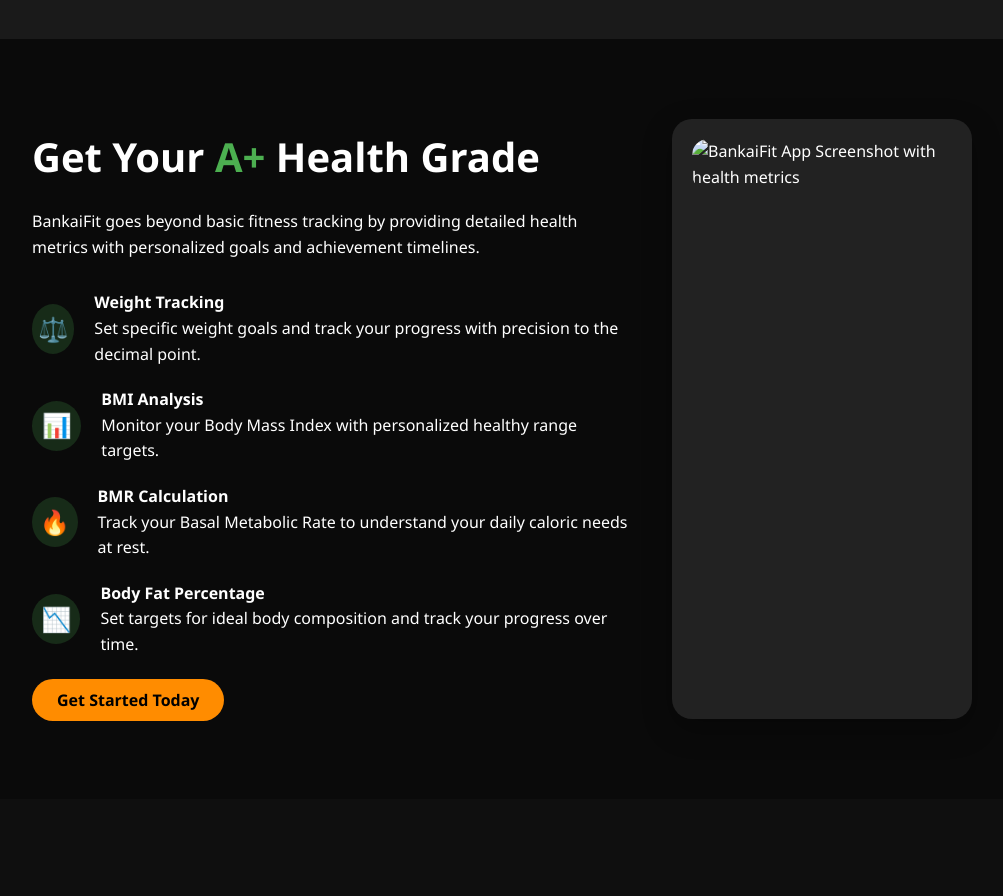
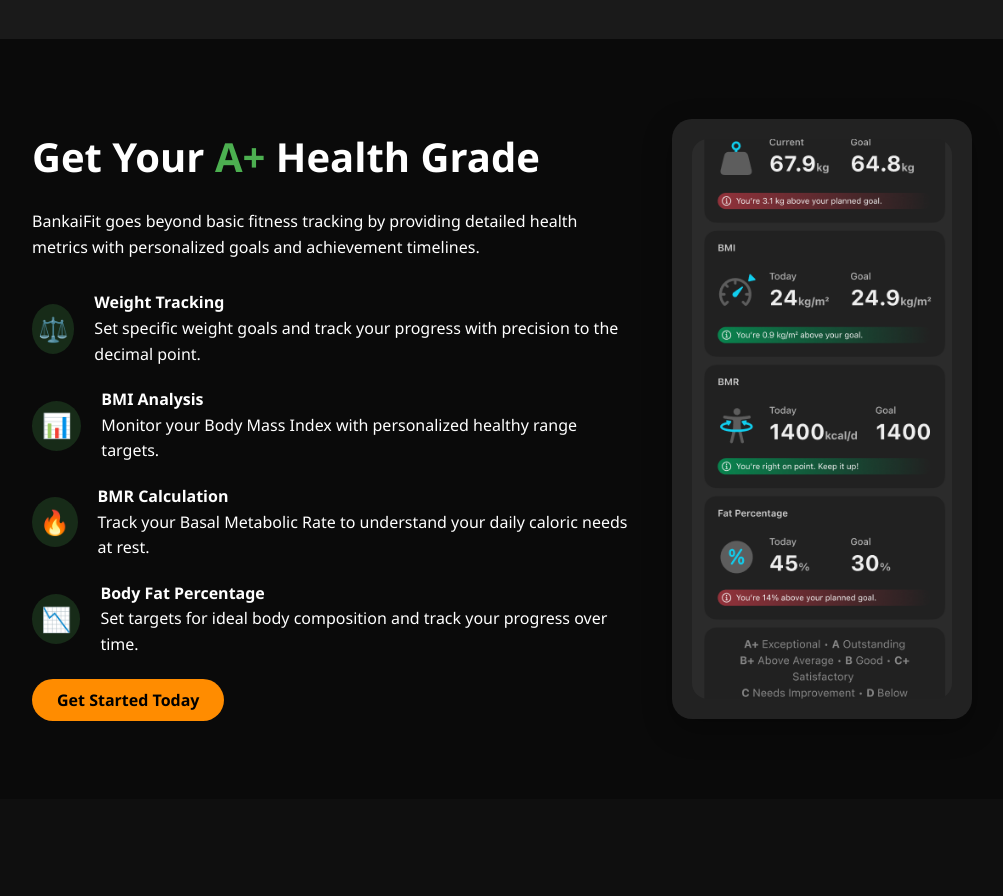
Before and after one commit to kabyabasu/bankaifit_test, a plain HTML site: page index.html in a window 1280 px wide. Shown: the part 2260-3156 px from the top of the page, without its empty margins (138-1141 px from the left). Drawn offline with Linux system fonts and the light colour scheme.

Commit message:
Update index.html

```diff
--- a/index.html
+++ b/index.html
@@ -751,7 +751,7 @@
                 <a href="#download" class="cta-button">Get Started Today</a>
             </div>
             <div class="demo-image">
-                <img src="/api/placeholder/300/600" alt="BankaiFit App Screenshot with health metrics">
+                <img src="bkfithealth.png" alt="BankaiFit App Screenshot with health metrics">
             </div>
         </div>
     </section>
```
